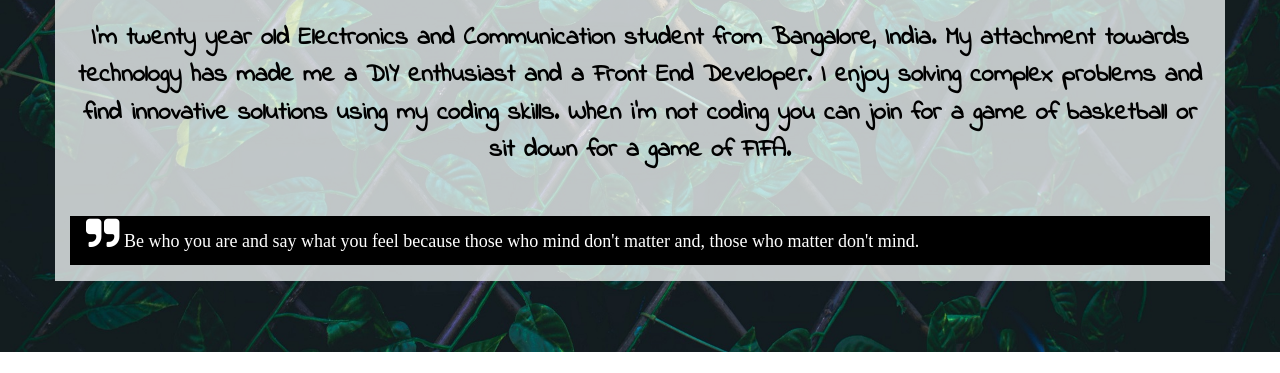
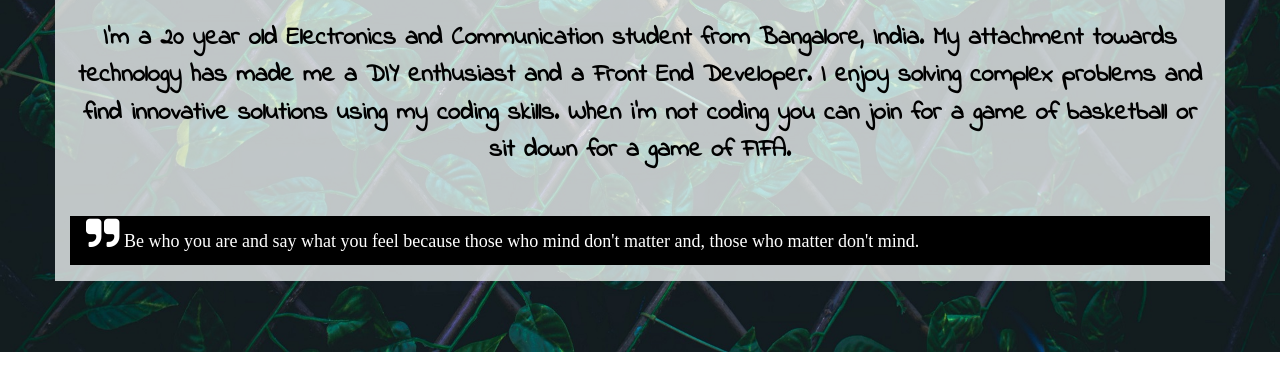
Before and after one commit to chidajames/chidajames.github.io, a plain HTML site: page aboutme.html in a window 1280 px wide. Shown: the part 427-800 px from the top of the page. Drawn offline with nearby package versions, Linux system fonts and the light colour scheme.

Commit message:
version4

```diff
--- a/aboutme.html
+++ b/aboutme.html
@@ -31,7 +31,7 @@
 				<h2 class="	font" style="font-size: 25px;">About Me</h2>
 
 				<h1 class="	font" style="font-size: 40px;"><b>Hello World!!</b></h1>
-				<p style="font-size: 25px;padding: 20px" class="font"><b>I'm twenty year old Electronics and Communication student from Bangalore, India.
+				<p style="font-size: 25px;padding: 20px" class="font"><b>I'm a 20 year old Electronics and Communication student from Bangalore, India.
 					My attachment towards technology has made me a DIY enthusiast and a Front End Developer. I enjoy solving complex problems and find innovative solutions using my coding skills.
 					When i'm not coding you can join for a game of basketball or sit down for a game of FIFA.
 				</b></p>
```
